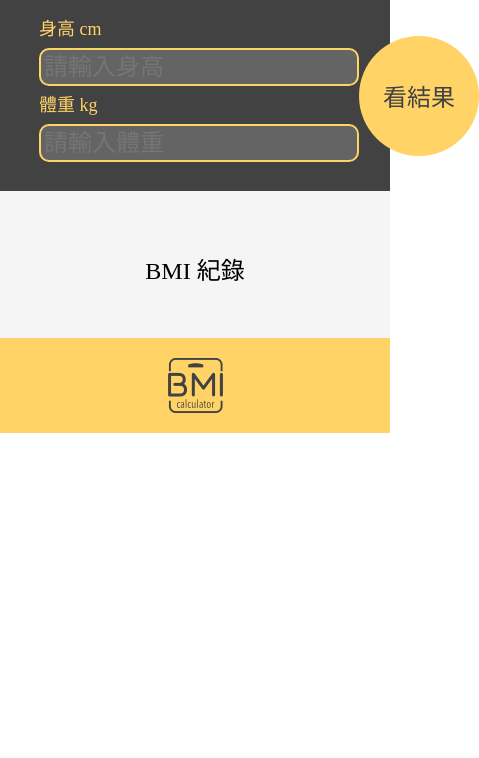
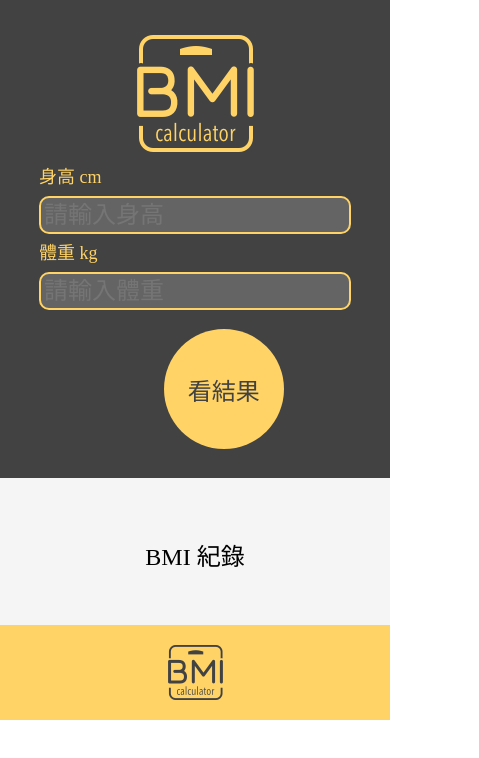
Before and after one commit to Lily-Liao/bmi, a plain HTML site: page index.html in a window 390 px wide. Shown: the whole page, 479 px wide, since content can reach past the window. Drawn offline with Linux system fonts and the light colour scheme.

Commit message:
update css style

```diff
--- a/css/styles.css
+++ b/css/styles.css
@@ -215,6 +215,7 @@ img {
   font-size: 24px;
   color: #424242;
   position: relative;
+  cursor: pointer;
 }
 
 .header__save:hover {
@@ -225,6 +226,18 @@ img {
 
 .header__save:active {
   background: #dea821;
+}
+
+@media (max-width: 768px) {
+  .header {
+    display: block;
+  }
+  .header__logo {
+    margin: 5% auto;
+  }
+  .header__btn {
+    padding: 3% 40%;
+  }
 }
 
 .header__btn.saved .header__save:hover {
@@ -271,6 +284,7 @@ img {
           box-shadow: none;
   font-size: 32px;
   text-align: center;
+  cursor: not-allowed;
 }
 
 .saved-blue:after {
@@ -287,6 +301,7 @@ img {
           box-shadow: none;
   font-size: 32px;
   text-align: center;
+  cursor: not-allowed;
 }
 
 .saved-green:after {
@@ -303,6 +318,7 @@ img {
           box-shadow: none;
   font-size: 32px;
   text-align: center;
+  cursor: not-allowed;
 }
 
 .saved-orange:after {
@@ -319,6 +335,7 @@ img {
           box-shadow: none;
   font-size: 32px;
   text-align: center;
+  cursor: not-allowed;
 }
 
 .saved-darkOrange:after {
@@ -335,6 +352,7 @@ img {
           box-shadow: none;
   font-size: 32px;
   text-align: center;
+  cursor: not-allowed;
 }
 
 .saved-red:after {
@@ -455,6 +473,7 @@ img {
   font-size: 16px;
   padding: 3px;
   border: 2px solid #424242;
+  cursor: pointer;
 }
 
 .bg-blue {
```
Also changed, not shown: 1 other file.
